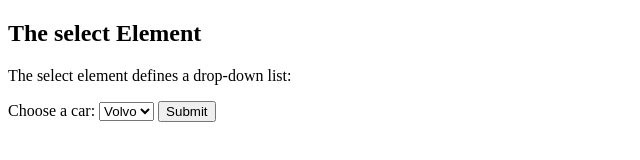
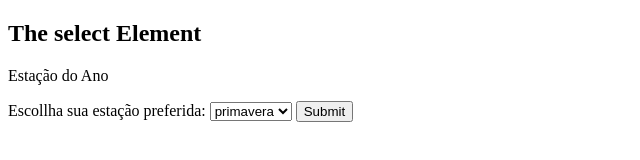
Before and after one commit to Carlos-Marcelino/Carlos-Marcelino.github.io, a plain HTML site: page segundoteste.html in a window 1280 px wide. Shown: the whole page, without its empty margins (0-640 px from the left). Drawn offline with Linux system fonts and the light colour scheme.

Commit message:
Update segundoteste.html

```diff
--- a/segundoteste.html
+++ b/segundoteste.html
@@ -4,15 +4,15 @@
 
 <h2>The select Element</h2>
 
-<p>The select element defines a drop-down list:</p>
+<p>Estação do Ano</p>
 
 <form action="/action_page.php">
-  <label for="cars">Choose a car:</label>
-  <select id="cars" name="cars">
-    <option value="volvo">Volvo</option>
-    <option value="saab">Saab</option>
-    <option value="fiat">Fiat</option>
-    <option value="audi">Audi</option>
+  <label for="estacao">Escollha sua estação preferida:</label>
+  <select id="estacao" name="estacao">
+    <option value="primavera">primavera</option>
+    <option value="verão">verão</option>
+    <option value="outono">outono</option>
+    <option value="inverno">inverno</option>
   </select>
   <input type="submit">
 </form>
```
